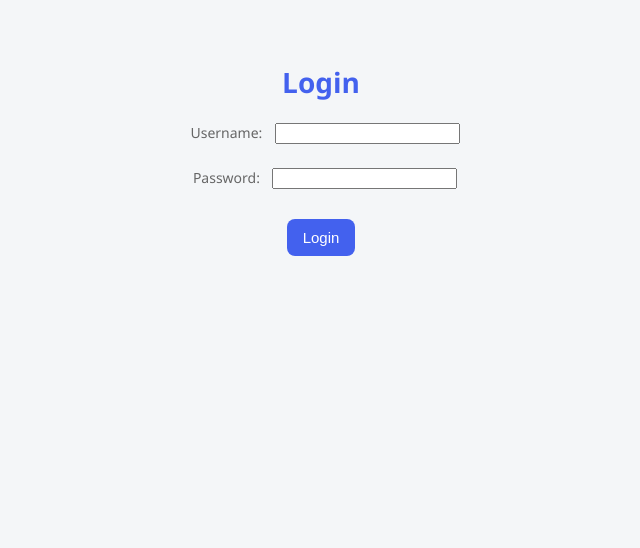
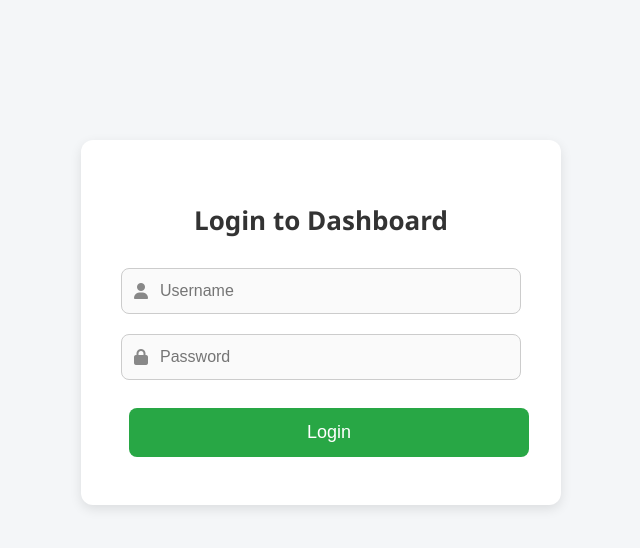
Before and after one commit to i-am-sultan/network_dashboard, a Flask app: page / in a window 1280 px wide. Shown: the top 548 px of the page, without its empty margins (319-959 px from the left). Run offline with Flask 3, Linux system fonts and the light colour scheme.

Commit message:
removed inconsistencies and modernized the login page

```diff
--- a/static/css/styles.css
+++ b/static/css/styles.css
@@ -9,6 +9,78 @@
   --shadow: 0 4px 12px rgba(0, 0, 0, 0.05);
   --border-radius: 12px;
 }
+
+/* Login Page Styling */
+body {
+    font-family: 'Segoe UI', 'Roboto', sans-serif;
+    background-color: #f4f6f8;
+    margin: 0;
+    padding: 0;
+}
+
+.login-container {
+    max-width: 400px;
+    margin: 100px auto;
+    background: #ffffff;
+    padding: 40px;
+    border-radius: 12px;
+    box-shadow: 0 4px 12px rgba(0, 0, 0, 0.1);
+    text-align: center;
+}
+
+.login-container h2 {
+    margin-bottom: 30px;
+    font-size: 26px;
+    color: #333;
+}
+
+.login-form .input-group {
+    display: flex;
+    align-items: center;
+    margin-bottom: 20px;
+    border: 1px solid #ccc;
+    border-radius: 8px;
+    padding: 12px;
+    background-color: #fafafa;
+}
+
+.login-form .input-group i {
+    color: #888;
+    margin-right: 10px;
+    font-size: 16px;
+}
+
+.login-form input {
+    border: none;
+    outline: none;
+    background: none;
+    width: 100%;
+    font-size: 16px;
+    color: #333;
+}
+
+.login-form button {
+    padding: 14px;
+    width: 100%;
+    background-color: #28a745;
+    border: none;
+    color: white;
+    border-radius: 8px;
+    font-size: 18px;
+    cursor: pointer;
+    transition: background-color 0.3s ease;
+}
+
+.login-form button:hover {
+    background-color: #218838;
+}
+
+.error-message {
+    color: #e63946;
+    margin-top: 10px;
+    font-size: 14px;
+}
+
 
 body {
   font-family: 'Segoe UI', 'Roboto', sans-serif;
--- a/templates/index.html
+++ b/templates/index.html
@@ -1,20 +1,30 @@
 <!DOCTYPE html>
-<html>
+<html lang="en">
 <head>
+    <meta charset="UTF-8">
     <title>Network Dashboard - Login</title>
     <link rel="stylesheet" href="/static/css/styles.css">
+    <link rel="stylesheet" href="https://cdnjs.cloudflare.com/ajax/libs/font-awesome/6.4.0/css/all.min.css">
 </head>
 <body>
-    <h2>Login</h2>
-    <form method="POST" action="/authenticate">
-        <label>Username:</label>
-        <input type="text" name="username" required><br><br>
-        <label>Password:</label>
-        <input type="password" name="password" required><br><br>
+
+<div class="login-container">
+    <h2>Login to Dashboard</h2>
+    <form method="POST" action="/authenticate" class="login-form">
+        <div class="input-group">
+            <i class="fas fa-user"></i>
+            <input type="text" name="username" placeholder="Username" required>
+        </div>
+        <div class="input-group">
+            <i class="fas fa-lock"></i>
+            <input type="password" name="password" placeholder="Password" required>
+        </div>
         <button type="submit">Login</button>
+        {% if error %}
+        <p class="error-message">{{ error }}</p>
+        {% endif %}
     </form>
-    {% if error %}
-    <p style="color: red;">{{ error }}</p>
-    {% endif %}
+</div>
+
 </body>
 </html>
```
